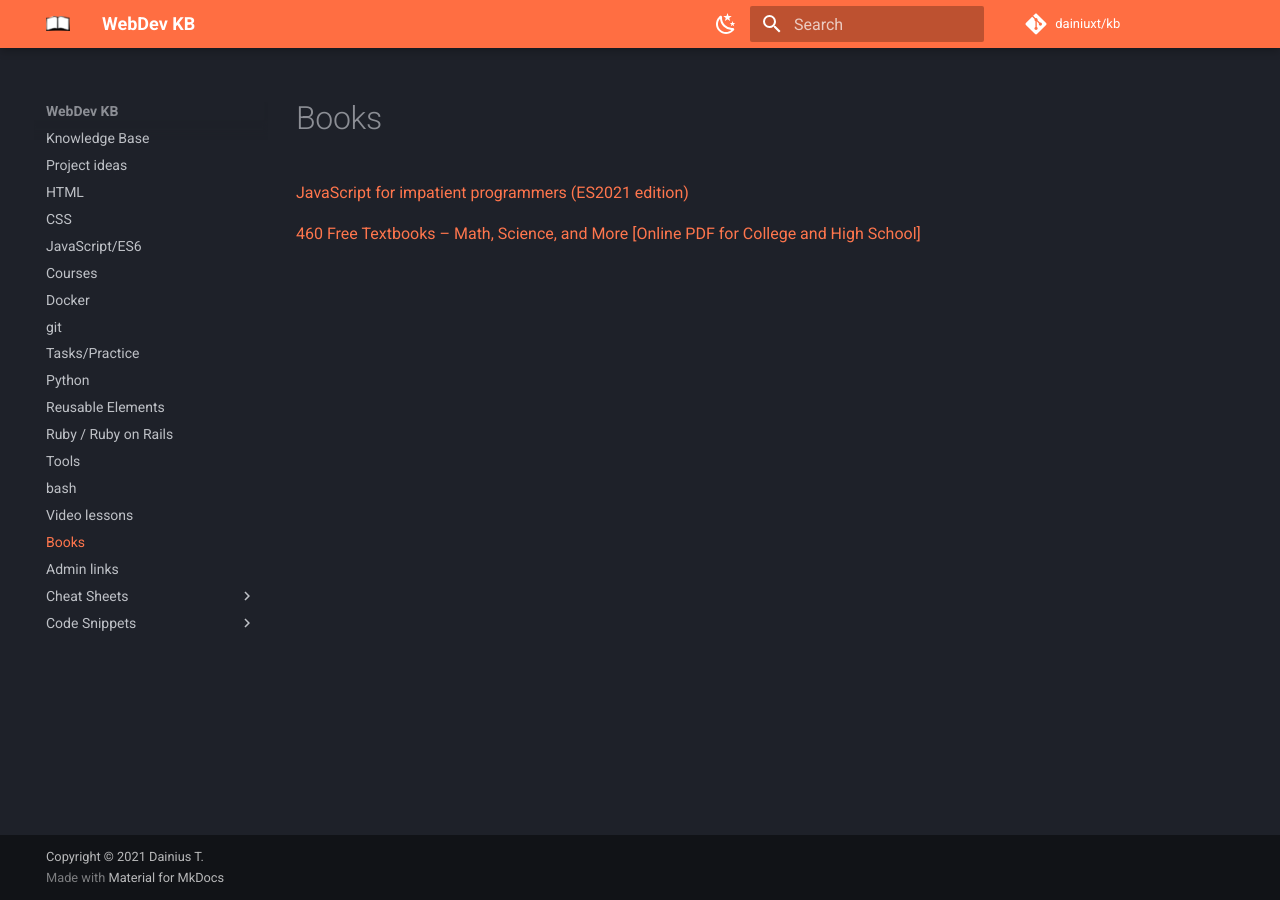
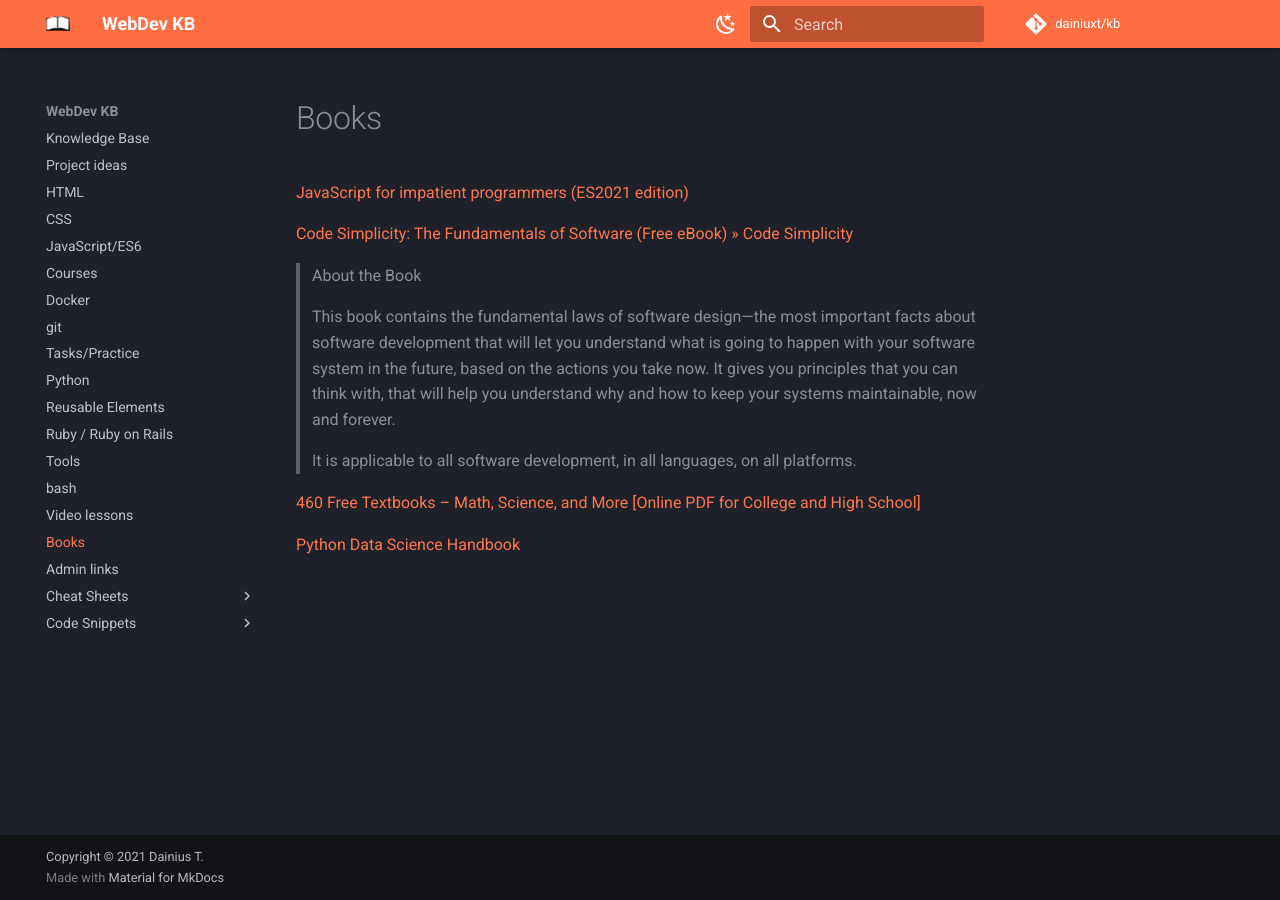
Before and after one commit to dainiuxt/kb, an MkDocs documentation site: the page built from docs/books.md, in a window 1280 px wide. Built offline with MkDocs 1.6.1 and Material for MkDocs 9.7.7, drawn with Linux system fonts in a browser that asks for light colours; comment, search, counter and statistics services are not loaded.

Commit message:
add some python and courses

```diff
--- a/docs/books.md
+++ b/docs/books.md
@@ -2,4 +2,14 @@
 
 [JavaScript for impatient programmers (ES2021 edition)](https://exploringjs.com/impatient-js/index.html)
 
+[Code Simplicity: The Fundamentals of Software (Free eBook) » Code Simplicity](https://www.codesimplicity.com/book/)
+
+> About the Book
+>
+> This book contains the fundamental laws of software design—the most important facts about software development that will let you understand what is going to happen with your software system in the future, based on the actions you take now. It gives you principles that you can think with, that will help you understand why and how to keep your systems maintainable, now and forever.
+>
+> It is applicable to all software development, in all languages, on all platforms.
+
 [460 Free Textbooks – Math, Science, and More [Online PDF for College and High School]](https://www.freecodecamp.org/news/free-textbooks-math-science-and-more-online-pdf-for-college-and-high-school/)
+
+[Python Data Science Handbook](https://jakevdp.github.io/PythonDataScienceHandbook/?s=09)
```
Also changed, not shown: docs/Courses.md (+2 -0 lines), docs/Python.md (+4 -0 lines).
